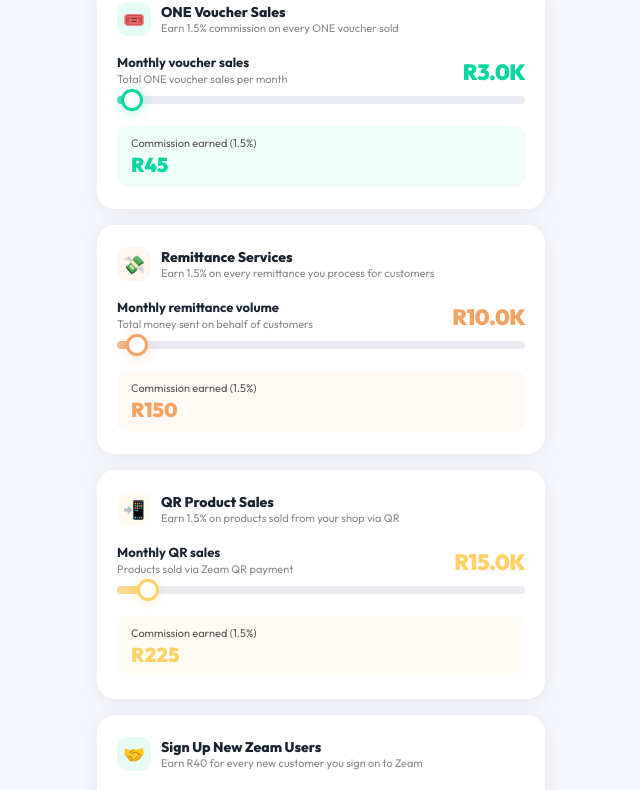
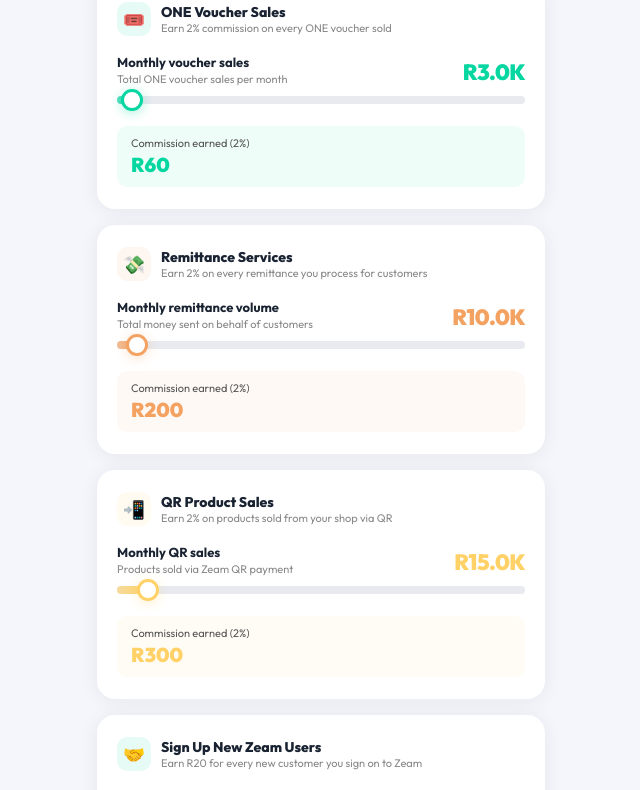
Before and after one commit to Morras917/zeam-calculator, a Next.js app: page / in a window 1280 px wide. Shown: the part 640-1430 px from the top of the page, without its empty margins (319-959 px from the left). Built offline with nearby package versions, Linux system fonts and the light colour scheme.

Commit message:
Update commission from 1.5% to 2% and referral bonus from R40 to R20
Co-Authored-By: Oz <oz-agent@warp.dev>

```diff
--- a/src/components/Calculator.tsx
+++ b/src/components/Calculator.tsx
@@ -15,8 +15,8 @@
 };
 
 const RATES = {
-  commission: 0.015,
-  referralBonus: 40,
+  commission: 0.02,
+  referralBonus: 20,
   bonusTiers: [
     { min: 0, max: 50000, bonus: 0 },
     { min: 50001, max: 150000, bonus: 500 },
@@ -73,10 +73,10 @@
 
 // ── Revenue stream config ──
 const STREAMS = [
-  { key: 'airtime',    icon: '📱', title: 'Prepaid Airtime Sales',  sub: 'Earn 1.5% commission on every airtime top-up you sell',   color: Z.teal,   sliderLabel: 'Monthly airtime sold',      sliderSub: 'Total airtime top-up sales per month',         min: 0, max: 80000,  step: 500 },
-  { key: 'vouchers',   icon: '🎟️', title: 'ONE Voucher Sales',      sub: 'Earn 1.5% commission on every ONE voucher sold',          color: Z.green,  sliderLabel: 'Monthly voucher sales',     sliderSub: 'Total ONE voucher sales per month',            min: 0, max: 80000,  step: 500 },
-  { key: 'remittance', icon: '💸', title: 'Remittance Services',    sub: 'Earn 1.5% on every remittance you process for customers', color: Z.orange, sliderLabel: 'Monthly remittance volume', sliderSub: 'Total money sent on behalf of customers',      min: 0, max: 200000, step: 1000 },
-  { key: 'qr',         icon: '📲', title: 'QR Product Sales',       sub: 'Earn 1.5% on products sold from your shop via QR',        color: Z.gold,   sliderLabel: 'Monthly QR sales',          sliderSub: 'Products sold via Zeam QR payment',            min: 0, max: 200000, step: 1000 },
+  { key: 'airtime',    icon: '📱', title: 'Prepaid Airtime Sales',  sub: 'Earn 2% commission on every airtime top-up you sell',   color: Z.teal,   sliderLabel: 'Monthly airtime sold',      sliderSub: 'Total airtime top-up sales per month',         min: 0, max: 80000,  step: 500 },
+  { key: 'vouchers',   icon: '🎟️', title: 'ONE Voucher Sales',      sub: 'Earn 2% commission on every ONE voucher sold',          color: Z.green,  sliderLabel: 'Monthly voucher sales',     sliderSub: 'Total ONE voucher sales per month',            min: 0, max: 80000,  step: 500 },
+  { key: 'remittance', icon: '💸', title: 'Remittance Services',    sub: 'Earn 2% on every remittance you process for customers', color: Z.orange, sliderLabel: 'Monthly remittance volume', sliderSub: 'Total money sent on behalf of customers',      min: 0, max: 200000, step: 1000 },
+  { key: 'qr',         icon: '📲', title: 'QR Product Sales',       sub: 'Earn 2% on products sold from your shop via QR',        color: Z.gold,   sliderLabel: 'Monthly QR sales',          sliderSub: 'Products sold via Zeam QR payment',            min: 0, max: 200000, step: 1000 },
 ] as const;
 
 type StreamKey = typeof STREAMS[number]['key'];
@@ -213,7 +213,7 @@
                   onChange={(v) => setVolume(s.key, v)}
                 />
                 <div className="preview-box" style={{ background: `${s.color}10` }}>
-                  <div className="preview-label">Commission earned (1.5%)</div>
+                  <div className="preview-label">Commission earned (2%)</div>
                   <div className="preview-value" style={{ color: s.color }}>
                     {fmt(volumes[s.key] * RATES.commission, sym)}
                   </div>
@@ -227,7 +227,7 @@
                 <div className="card-icon" style={{ background: `${Z.green}18` }}>🤝</div>
                 <div>
                   <div className="card-title">Sign Up New Zeam Users</div>
-                  <div className="card-sub">Earn {sym}40 for every new customer you sign on to Zeam</div>
+                  <div className="card-sub">Earn {sym}20 for every new customer you sign on to Zeam</div>
                 </div>
               </div>
               <Slider label="New Zeam sign-ons per month" sublabel="Customers you introduce to Zeam" value={ref} min={0} max={100} step={1} display={`${ref} people`} color={Z.green} onChange={setRef} />
@@ -279,7 +279,7 @@
                 return (
                   <div className="bar-row" key={s.key}>
                     <div className="bar-top">
-                      <div className="bar-label">{s.icon} {s.title} (1.5%)</div>
+                      <div className="bar-label">{s.icon} {s.title} (2%)</div>
                       <div className="bar-amount" style={{ color: s.color }}>{fmt(comm.amount, sym)}</div>
                     </div>
                     <div className="bar-track">
@@ -290,7 +290,7 @@
               })}
               <div className="bar-row">
                 <div className="bar-top">
-                  <div className="bar-label">🤝 Sign-on bonuses ({ref} × {sym}40)</div>
+                  <div className="bar-label">🤝 Sign-on bonuses ({ref} × {sym}20)</div>
                   <div className="bar-amount" style={{ color: Z.green }}>{fmt(calc.refEarn, sym)}</div>
                 </div>
                 <div className="bar-track">
@@ -380,7 +380,7 @@
               <button className="btn-primary" style={{ padding: '14px' }} onClick={() => window.open('https://www.zeam.money/zeam-downloads', '_blank')}>Sign me up! 🚀</button>
             </div>
             <div className="disclaimer">
-              Estimates based on standard Zeam merchant commission rates (1.5% on all transactions, {sym}40 per sign-on).
+              Estimates based on standard Zeam merchant commission rates (2% on all transactions, {sym}20 per sign-on).
               Actual earnings depend on transaction volumes and product availability in your area. · Zeam.money
             </div>
           </div>
```
